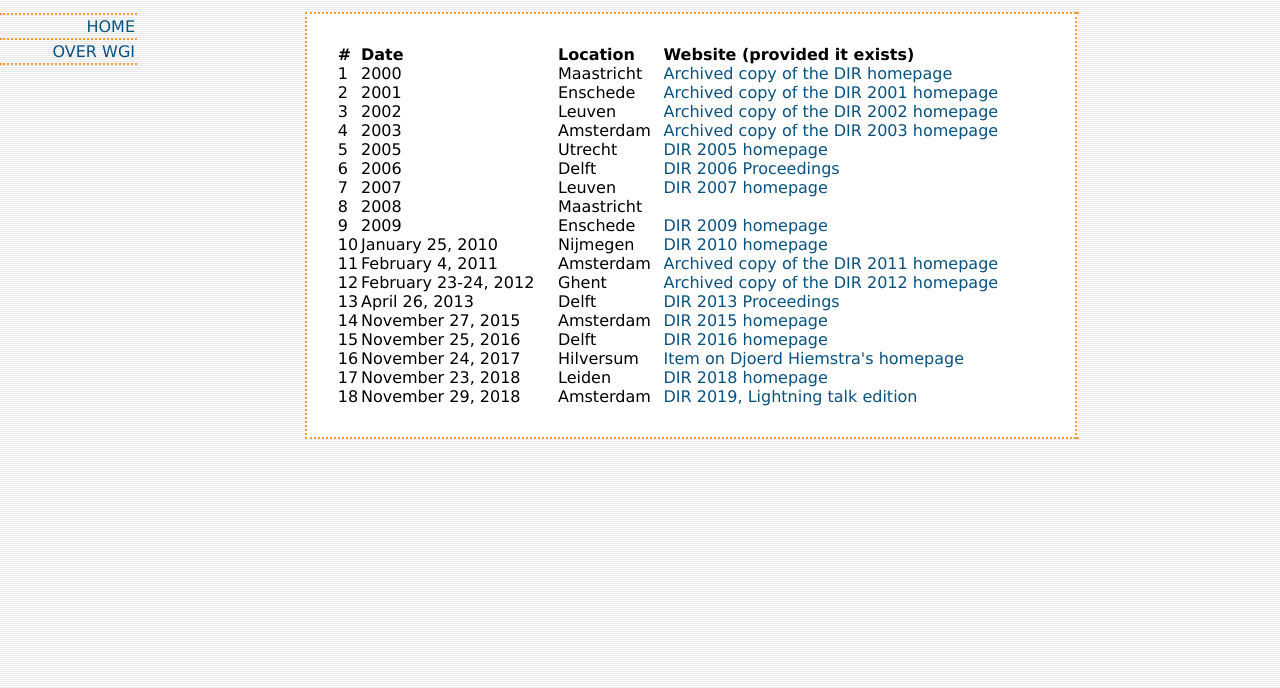
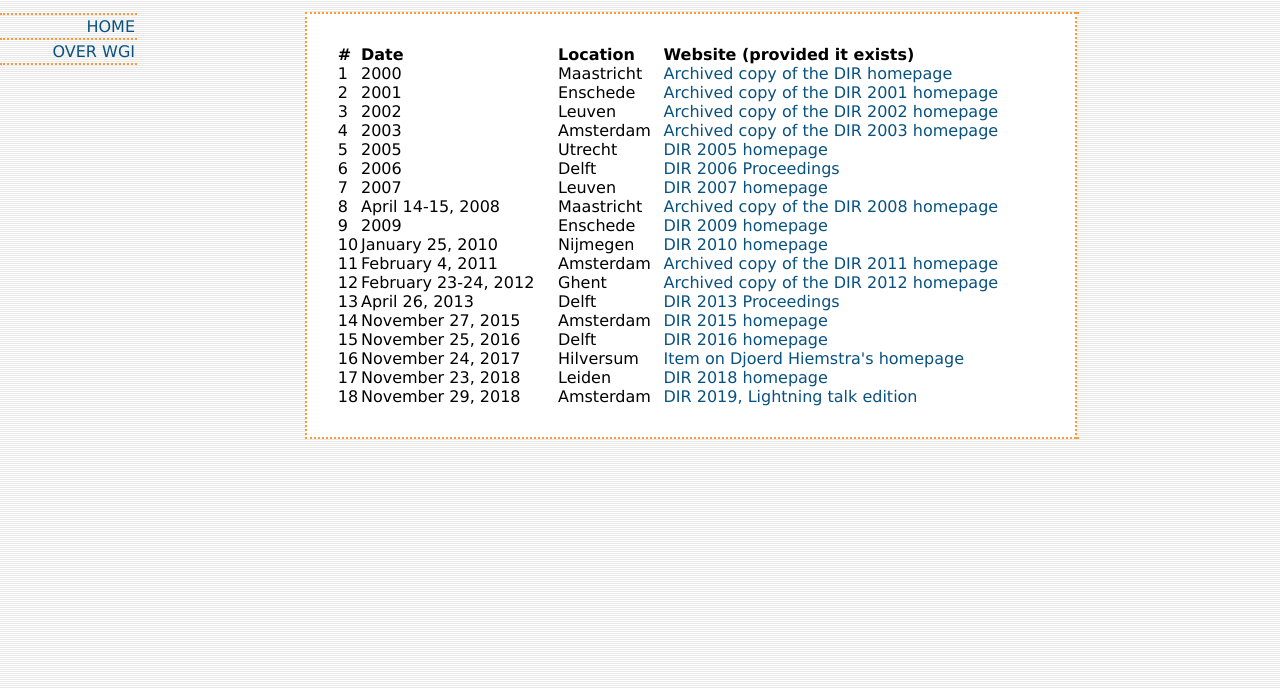
Before and after one commit to WGI-NL/WGI-NL.github.io, a plain HTML site: page dir-history.html in a window 1280 px wide. Shown: the part 112-800 px from the top of the page. Drawn offline with Linux system fonts and the light colour scheme.

Commit message:
Added 2008 version from IA!

```diff
--- a/dir-history.html
+++ b/dir-history.html
@@ -48,7 +48,7 @@
 <tr><td>5</td><td>2005</td><td>Utrecht</td><td><a href="http://www.cs.uu.nl/dir2005/" target="_blank">DIR 2005 homepage</a></td></tr>
 <tr><td>6</td><td>2006</td><td>Delft</td><td><a href="https://dl.acm.org/citation.cfm?doid=1189702.1189715" target="_blank">DIR 2006 Proceedings</a></td></tr>
 <tr><td>7</td><td>2007</td><td>Leuven</td><td><a href="http://liir.cs.kuleuven.be/conferences/dir2007/index.php" target="_blank">DIR 2007 homepage</a></td></tr>
-<tr><td>8</td><td>2008</td><td>Maastricht</td><td></td></tr>
+<tr><td>8</td><td>April 14-15, 2008</td><td>Maastricht</td><td><a href="https://web.archive.org/web/20080513090843/http://www.ltci.ugent.be/DIR2008/index.php?page=home" target=blank">Archived copy of the DIR 2008 homepage</a></td></tr>
 <tr><td>9</td><td>2009</td><td>Enschede</td><td><a href="http://wwwhome.cs.utwente.nl/~db-event/dir2009/?detectflash=false" target="_blank">DIR 2009 homepage</a></td></tr>
 <tr><td>10</td><td>January 25, 2010</td><td>Nijmegen</td><td><a href="https://www.ru.nl/is/ifl/past-events/dir-2010/dir_2010/" target="_blank">DIR 2010 homepage</a></td></tr>
 <tr><td>11</td><td>February 4, 2011</td><td>Amsterdam</td><td><a href="http://web.archive.org/web/20110716162342/http://ilps.science.uva.nl/dir2011/" target="_blank">Archived copy of the DIR 2011 homepage</a></td></tr>
```
